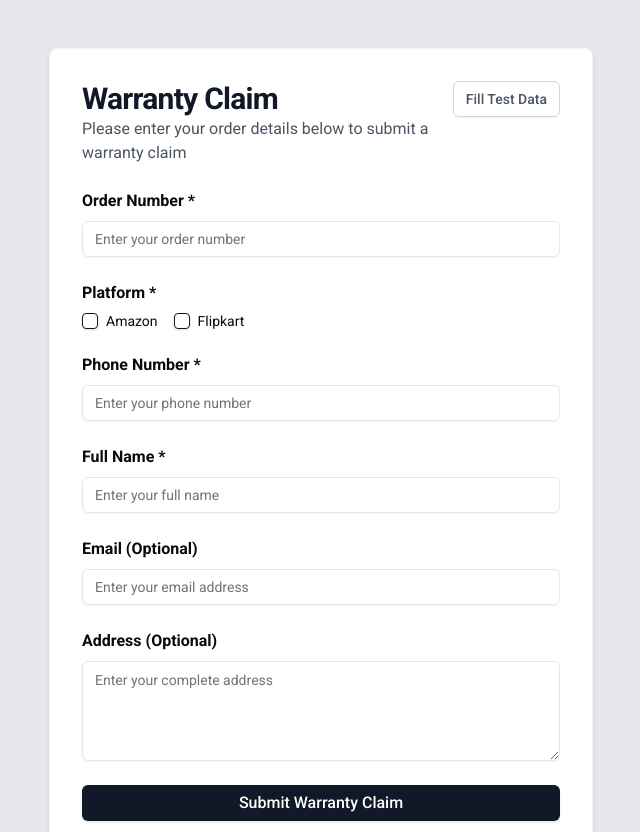
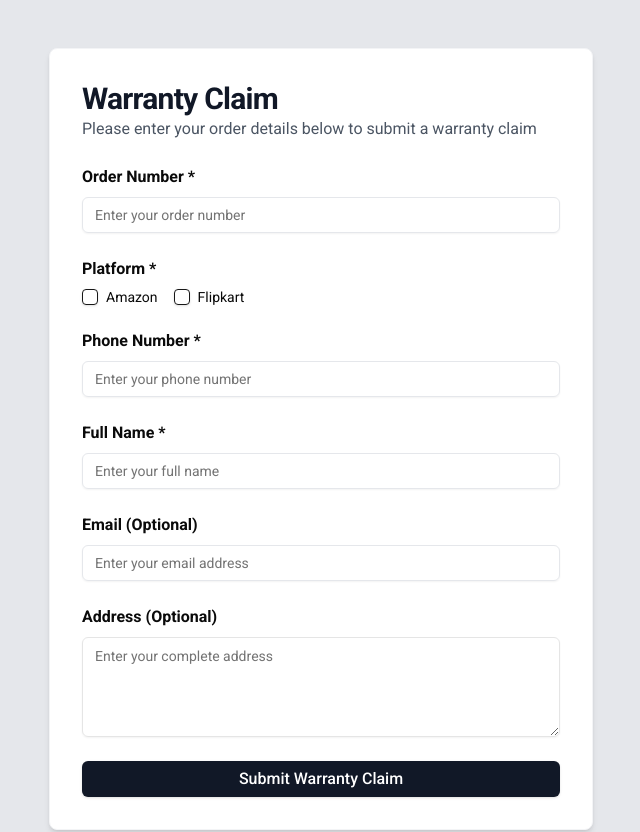
Before and after one commit to prakr97/HoardNext, a Next.js app: page /warrantyClaim in a window 1280 px wide. Shown: the top 832 px of the page, without its empty margins (319-959 px from the left). Built offline with nearby package versions, Linux system fonts and the light colour scheme.

Commit message:
dummy data comment

```diff
--- a/app/warrantyClaim/page.js
+++ b/app/warrantyClaim/page.js
@@ -145,14 +145,14 @@ export default function TrackOrderPage() {
                   Please enter your order details below to submit a warranty claim
                 </p>
               </div>
-              <Button
+              {/* <Button
                 type="button"
                 variant="outline"
                 onClick={fillDummyData}
                 className="text-sm px-3 py-1.5 border-gray-300 text-gray-600 hover:bg-gray-50"
               >
                 Fill Test Data
-              </Button>
+              </Button> */}
             </div>
           </div>
         <form onSubmit={handleSubmit} className="space-y-6">
```
